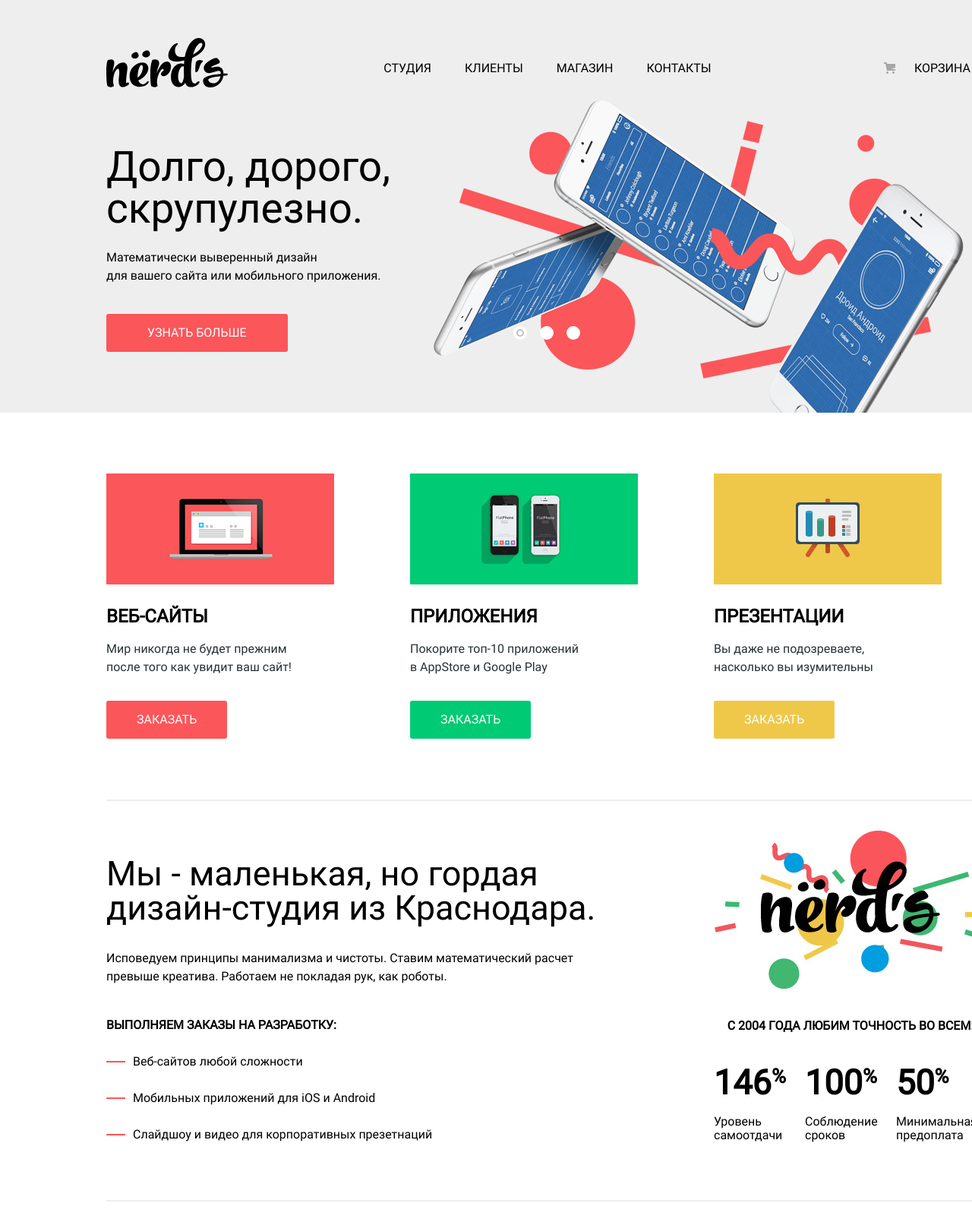
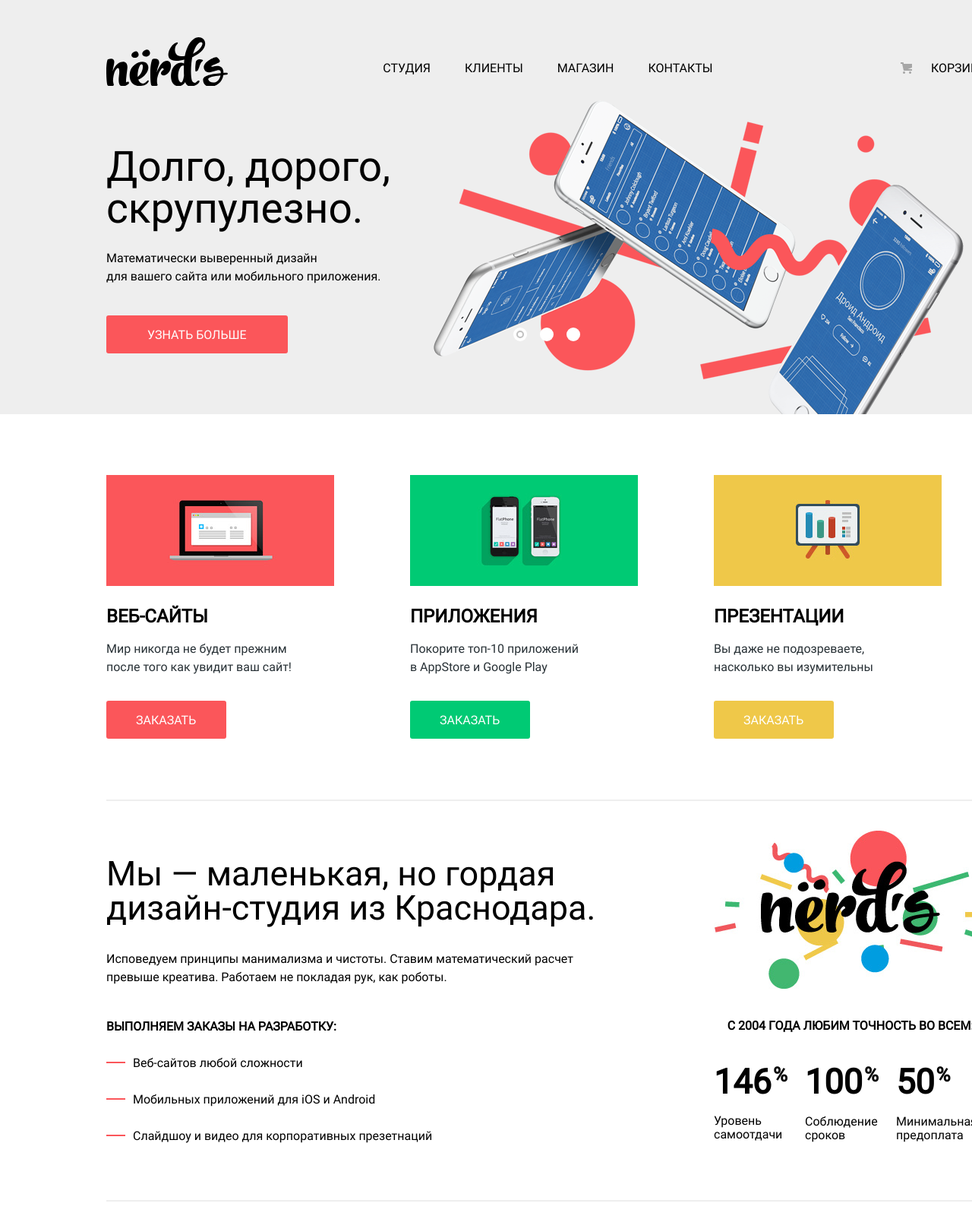
Before and after one commit to Brs-B/452047-nerds-29, a plain HTML site: page index.html in a window 1280 px wide. Shown: the top 1600 px of the page at 76% size. Drawn offline with Linux system fonts and the light colour scheme.

Commit message:
исправления

```diff
--- a/css/style.css
+++ b/css/style.css
@@ -5,8 +5,12 @@
   font-style: normal;
   font-weight: 400;
   src: local("Roboto"),
-       url("/fonts/roboto.woff2") format("woff2"),
-       url("/fonts/roboto.woff") format("woff");
+       url("../fonts/roboto.woff2") format("woff2"),
+       url("../fonts/roboto.woff") format("woff"),
+       url("../fonts/robotobold.woff2") format("woff2"),
+       url("../fonts/robotobold.woff") format("woff"),
+       url("../fonts/robotomedium.woff2") format("woff2"),
+       url("../fonts/robotomedium.woff") format("woff");
 }
 
 :root {
@@ -83,7 +87,7 @@ img {
 .header {
   color: var(--basic-black);
   background-color: var(--basic-gray);
-  padding-top: 49px;
+  padding-top: 48px;
 }
 .nav-wrapper {
   display: flex;
@@ -104,10 +108,13 @@ img {
   fill: #A6A6A6;
 }
 .menu,
-.cart {
+.cart-link {
   font-size: 16px;
   line-height: 30px;
   font-weight: 500;
+}
+.menu {
+  padding-right: 43px;
 }
 .main-menu {
   display: flex;
@@ -115,7 +122,7 @@ img {
   flex-grow: 1;
   margin: 0;
   padding: 0;
-  padding-top: 16px;
+  padding-top: 18px;
   list-style: none;
 }
 
@@ -133,10 +140,11 @@ img {
 }
 
 .cart-link {
+  color: var(--basic-black);
+  display: block;
   margin: 0;
   padding: 0;
-  margin-top: 16px;
-  padding-left: 40px;
+  margin-top: 18px;
   position: relative;
 }
 
@@ -145,22 +153,21 @@ img {
   top: 2px;
   margin-right: 25px;
 }
-.main-menu a,
-.cart a {
+.main-menu a {
   color: var(--basic-black);
   display: block;
-  padding: 0 22px;
+  padding: 0 22.5px;
 }
 .main-menu a:hover,
-.cart a:hover {
+.cart-link:hover {
   color: var(--basic-red);
 }
 .main-menu a:focus,
-.cart a:focus {
+.cart-link:focus {
   color: var(--basic-red);
 }
 .main-menu a:active,
-.cart a:active {
+.cart-link:active {
   color: var(--basic-black);
   opacity: 0.3;
 }
@@ -173,16 +180,19 @@ img {
 .slider-wrapper-1 {
   background-image: url("../img/nerds-index-slide1.png");
   background-position: right 13px center;
+  background-color: var(--basic-gray);
   background-repeat: no-repeat;
 }
 .slider-wrapper-2 {
   background-image: url("../img/nerds-index-slide2.png");
   background-position: right 13px center;
+  background-color: var(--basic-gray);
   background-repeat: no-repeat;
 }
 .slider-wrapper-3 {
   background-image: url("../img/nerds-index-slide3.png");
   background-position: right 13px center;
+  background-color: var(--basic-gray);
   background-repeat: no-repeat;
 }
 .slider {
@@ -201,7 +211,8 @@ img {
   text-transform: none;
   padding: 0;
   padding-bottom: 80px;
-  padding-top: 78px;
+  padding-top: 79px;
+  max-width: 400px;
 }
 .slider-name {
   font-weight: 500;
@@ -209,7 +220,7 @@ img {
   line-height: 55px;
   margin: 0;
   padding: 0;
-  margin-bottom: 25px;
+  margin-bottom: 26px;
 }
 
 .slider-sub-name {
@@ -219,7 +230,7 @@ img {
   text-transform: none;
   padding: 0;
   margin: 0;
-  margin-bottom: 38px;
+  margin-bottom: 39px;
 }
 .slider-image {
   width: 760px;
@@ -295,7 +306,7 @@ img {
   text-align: left;
 }
 .product-item img {
-  margin-bottom: 20px;
+  margin-bottom: 18px;
 }
 .product-item h3 {
   font-weight: 700;
@@ -322,7 +333,7 @@ img {
   flex-direction: row;
   justify-content: space-between;
   padding-top: 39px;
-  padding-bottom: 74px;
+  padding-bottom: 72px;
   border-bottom: 2px solid var(--basic-gray);
 }
 .about-us {
@@ -336,23 +347,27 @@ img {
   line-height: 45px;
   text-transform: none;
   margin: 0;
-  margin-bottom: 32px;
+  margin-bottom: 33px;
 }
-.about-us p,
+.about-us-text-1,
 .about-us-item {
   font-weight: 400;
   font-size: 16px;
   line-height: 24px;
   text-transform: none;
 }
-.about-us p {
+.about-us-text-1 {
   margin: 0;
-  margin-bottom: 40px;
+  margin-bottom: 41px;
 }
-.about-us-list {
+.about-us-text-2 {
   font-weight: 700;
   font-size: 16px;
   line-height: 24px;
+  margin: 0;
+  margin-bottom: 24px;
+}
+.about-us-list {
   list-style: none;
   padding: 0;
   margin: 0;
@@ -363,7 +378,7 @@ img {
   position: relative;
 }
 .about-us-item:first-child {
-  margin-top: 24px;
+  margin-top: 0;
 }
 .about-us-item:last-child {
   margin-bottom: 0;
@@ -371,7 +386,7 @@ img {
 .about-us-item::before {
   content: "";
   position: absolute;
-  top: 11px;
+  top: 10px;
   left: -35px;
   width: 25px;
   height: 2px;
@@ -394,7 +409,7 @@ img {
   font-size: 16px;
   line-height: 24px;
   text-align: center;
-  margin-bottom: 31px;
+  margin-bottom: 30px;
 }
 .percent-list {
   display: flex;
@@ -417,12 +432,16 @@ img {
   margin: 0;
   margin-bottom: 10px;
 }
+.percent-item .margins11 {
+  margin-bottom: 11px;
+}
 .percent-item .percent-sign {
   font-weight: 700;
   font-size: 26px;
   line-height: 40px;
   position: relative;
-  top: -15px;
+  top: -16px;
+  left: 2px;
 }
 .percent-item p{
   font-weight: 400;
@@ -439,7 +458,7 @@ img {
   position: relative;
   margin: 0;
   padding-top: 44px;
-  padding-bottom: 44px;
+  padding-bottom: 39px;
   border-bottom: 2px solid var(--basic-gray);
 }
 
@@ -486,7 +505,8 @@ img {
 
 .button {
   display: inline-block;
-  padding: 16px 40px;
+  vertical-align: baseline;
+  padding: 17px 40px 15px 39px;
   font-weight: 500;
   font-size: 16px;
   line-height: 18px;
@@ -535,7 +555,8 @@ img {
 }
 .slider-button {
   display: inline-block;
-  padding: 16px 54px;
+  vertical-align: baseline;
+  padding: 17px 54px 15px;
   font-weight: 500;
   font-size: 16px;
   line-height: 18px;
@@ -576,7 +597,7 @@ img {
   border-radius: 3px;
 }
 .text-us-button {
-  padding: 16px 44px;
+  padding: 17px 44px 15px;
 }
 
 .contact-button {
@@ -1118,7 +1139,6 @@ img {
   font-size: 18px;
   line-height: 30px;
   font-weight: 700;
-  letter-spacing: -1px;
   width: 219px;
 }
 .address p,
@@ -1132,11 +1152,12 @@ img {
   color: #666666;
 }
 .address p {
-  margin-bottom: 16px;
+  margin-bottom: 15px;
 }
 .address .footer-phone {
   display: inline-block;
-  margin-bottom: 37px;
+  margin-bottom: 36px;
+  vertical-align: baseline;
 }
 .nerds-map {
   display: block;
--- a/index.html
+++ b/index.html
@@ -3,9 +3,9 @@
   <head>
     <meta charset="utf-8">
     <title>HTML Academy: Нёрдс</title>
-    <link rel="stylesheet" href="https://fonts.googleapis.com/css2?family=Roboto:wght@100&display=swap">
-    <link href="css/normalize.css" rel="stylesheet">
-    <link href="css/style.css" rel="stylesheet">
+    <link type="text/css" rel="stylesheet" href="https://fonts.googleapis.com/css2?family=Roboto:wght@100&display=swap">
+    <link type="text/css" href="css/normalize.css" rel="stylesheet">
+    <link type="text/css" href="css/style.css" rel="stylesheet">
   </head>
   <body class="page-body">
 
@@ -25,7 +25,6 @@
             <li><a href="blank.html">Контакты</a></li>
           </ul>
         </nav>
-        <div class="cart">
         <a class="cart-link" href="">
           <svg class="cart-icon" width="15" height="15" viewBox="0 0 15 15" fill="none" xmlns="http://www.w3.org/2000/svg">
             <path d="M4.5 15C5.32843 15 6 14.3284 6 13.5C6 12.6716 5.32843 12 4.5 12C3.67157 12 3 12.6716 3 13.5C3 14.3284 3.67157 15 4.5 15Z" fill="#A6A6A6"/>
@@ -33,7 +32,6 @@
             <path d="M15 2H4.07L3.648 0H0V2H2.031L4.016 11H15V9H9.441L15 6.951V2Z" fill="#A6A6A6"/>
           </svg>Корзина
         </a>
-        </div>
       </div>
       <div class="sliders container slider-wrapper-1">
         <ul class="slider-items">
@@ -106,9 +104,10 @@
       <div class="about-us-wrapper">
         <section class="about-us">
           <h2 class="visually-hidden">О нас</h2>
-          <h3>Мы - маленькая, но гордая дизайн-студия из Краснодара.</h3>
-          <p>Исповедуем принципы манимализма и чистоты. Ставим математический расчет превыше креатива. Работаем не покладая рук, как роботы.</p>
-          <ul class="about-us-list">Выполняем заказы на разработку:
+          <h3>Мы &mdash; маленькая, но гордая дизайн-студия из Краснодара.</h3>
+          <p class="about-us-text-1">Исповедуем принципы манимализма и чистоты. Ставим математический расчет превыше креатива. Работаем не покладая рук, как роботы.</p>
+          <p class="about-us-text-2">Выполняем заказы на разработку:</p>
+          <ul class="about-us-list">
             <li class="about-us-item">Веб-сайтов любой сложности</li>
             <li class="about-us-item">Мобильных приложений для iOS и Android</li>
             <li class="about-us-item">Слайдшоу и видео для корпоративных презетнаций</li>
@@ -125,11 +124,11 @@
               <p>Уровень самоотдачи</p>
             </li>
             <li class="percent-item">
-              <h3>100<span class="percent-sign">%</span></h3>
+              <h3 class="margins11">100<span class="percent-sign">%</span></h3>
               <p>Соблюдение сроков</p>
             </li>
             <li class="percent-item">
-              <h3>50<span class="percent-sign">%</span></h3>
+              <h3 class="margins11">50<span class="percent-sign">%</span></h3>
               <p>Минимальная предоплата</p>
             </li>
           </ul>
@@ -173,9 +172,9 @@
         <img class="nerds-map" src="img/map-and-marker.jpg"  width="1440" heigth="416" alt="Карта">
         <div class="address">
           <h3>Nёrds Design studio</h3>
-          <p>191186, Санкт-Петербург<br>ул. Б. Конюшенная, д. 19/8</p>
-          <a class="footer-phone" href="tel:+78122757575">тел. +7(812)275-75-75</a>
-          <button class="button text-us-button button-red" type="button">Напишите&nbsp;нам</button>
+          <p>191186, Санкт-Петербург,<br>ул. Б. Конюшенная, д. 19/8</p>
+          <a class="footer-phone" href="tel:+78122757575">тел. +7 (812) 275-75-75</a>
+          <a class="button text-us-button button-red" href="">Напишите&nbsp;нам</a>
         </div>
       </section>
 
```
Lines whose indentation alone changed are shown as unchanged.
